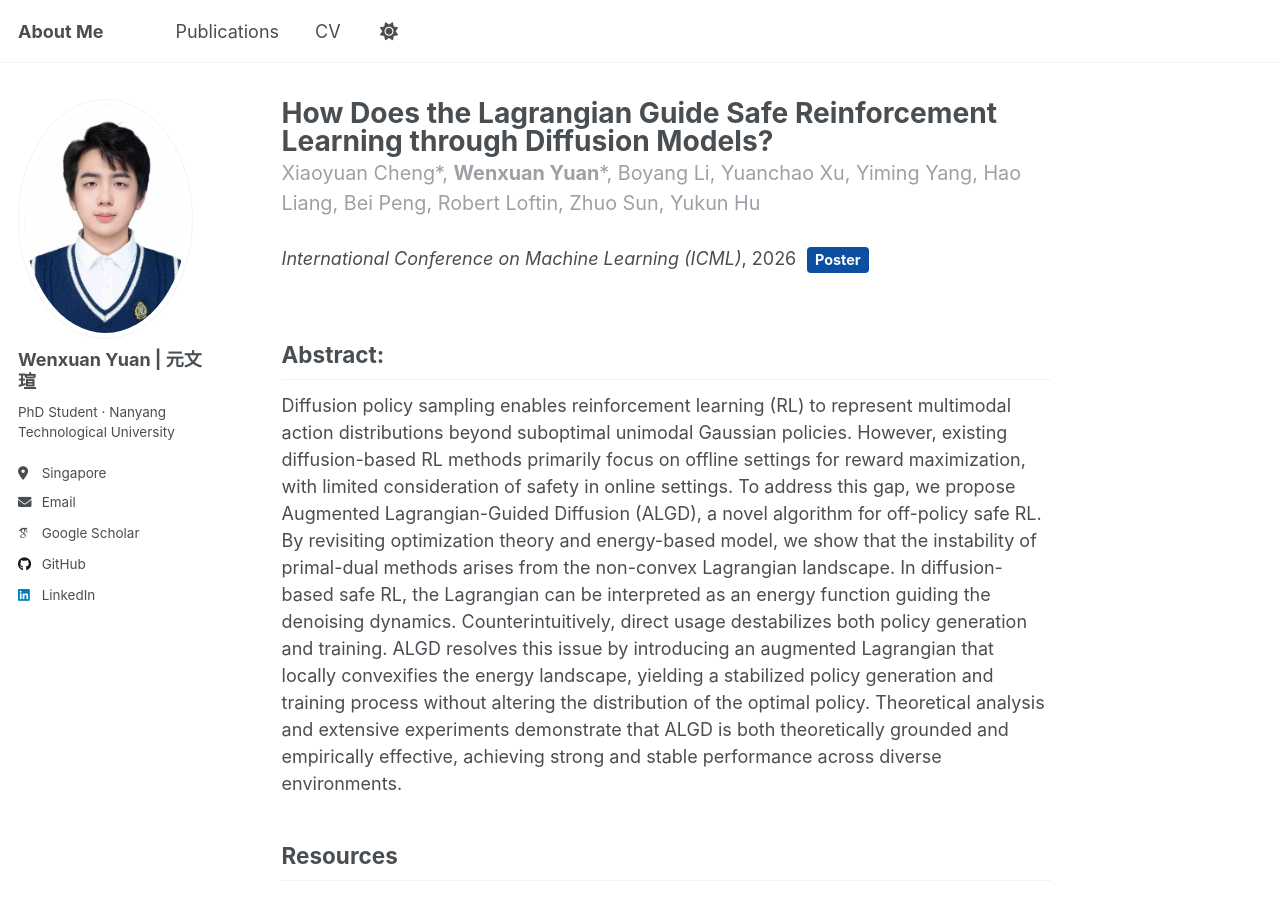
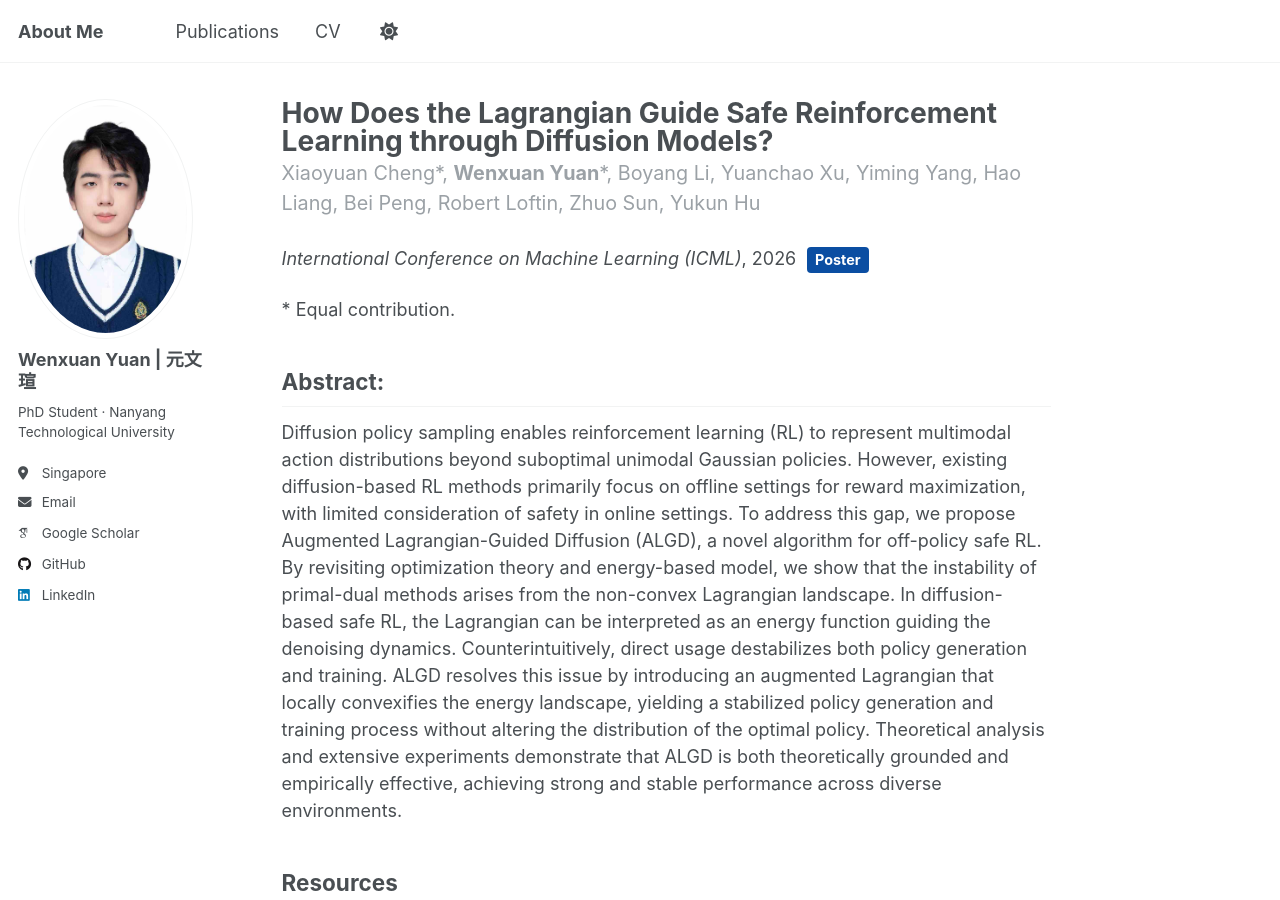
Before and after one commit to Wenxuan52/Wenxuan52.github.io, a Jekyll site: the page built from _publications/2026-02-10-ALGD.md, in a window 1280 px wide and 900 px high. Built offline with Jekyll 4.4.1, drawn with Linux system fonts in a browser that asks for light colours; some web fonts are replaced; a script that is not in the unit is left out.

Commit message:
Clarify equal contribution on co-first-authored papers

```diff
--- a/_publications/2026-02-10-ALGD.md
+++ b/_publications/2026-02-10-ALGD.md
@@ -15,6 +15,8 @@ header:
 demo_media: "/images/publications/ALGD.png"
 demo_tag: "Poster"
 ---
+
+\* Equal contribution.
 
 ## Abstract:
 
```
Also changed, not shown: _publications/2026-01-26-info-koopman.md (+2 -0 lines).
